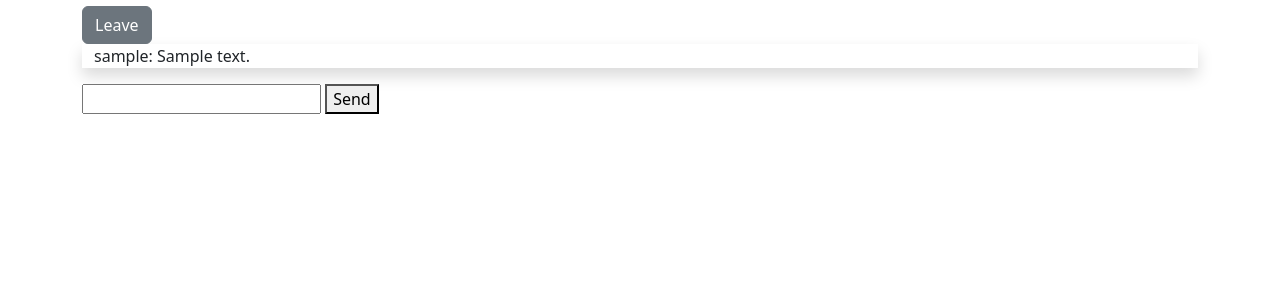
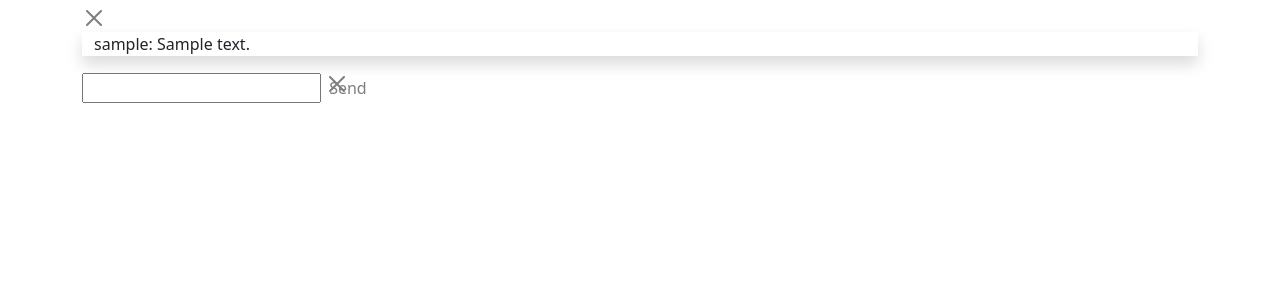
Before and after one commit to Ecode2/E_chat, a Flask app: page /chat/1 in a window 1280 px wide. Shown: the part 130-428 px from the top of the page. Run offline with Flask 3, Linux system fonts and the light colour scheme; a user stored in the database is signed in; tables that the repository leaves empty hold one stand-in row (values such as "Sample post"); some libraries are stand-ins or nearby versions.

Commit message:
Initial commit

```diff
--- a/E_chat/__init__.py
+++ b/E_chat/__init__.py
@@ -46,3 +46,12 @@ def create_app(config_filename= None):
     sio.init_app(app)
 
     return app
+
+
+
+if __name__=='__main__':
+
+    from E_chat.events import sio
+    app = create_app()
+
+    sio.run(app=app)
--- a/E_chat/templates/room.html
+++ b/E_chat/templates/room.html
@@ -10,7 +10,7 @@
 
 
 {% block content %}
-    <a href="{{ url_for('home.index') }}" class="btn btn-secondary top left" onclick="leaveroom()"> Leave </a>
+    <a href="{{ url_for('home.index') }}" onclick="leaveroom()"> <button type="button" class="btn-close"></button> </a>
     <ul class="container-sm shadow" style="list-style: none;" id="messages">
 
         {% for chat in chats %}
@@ -27,7 +27,7 @@
     </ul>
     <form id="msg-form">
         <input type="text" id="msg-input" autocomplete="off">
-        <button type="submit">Send</button>
+        <button type="submit" class="btn-close">Send</button>
     </form>
 {% endblock content %}
 
--- a/E_chat/views/frontend/chat.py
+++ b/E_chat/views/frontend/chat.py
@@ -25,10 +25,7 @@ def room(room_id):
         session["rid"] = room_id
         return redirect(url_for("home.index", roomvalidate='True'))
 
-    # reset session values
-    session["rid"] = ""
-    session["room_id"] = ""
-    session["room_validate"] = 'False'
+
 
     room = Chatroom.query.filter_by(id=room_id).first()
     chats = Chat.query.filter_by(room_id=room_id)
@@ -51,6 +48,10 @@ def on_leave(data):
     leave_room(room_id)
     emit("message", {"sender": "System", "message": f"{current_user.username} left the room "}, room=room_id, broadcast=True)
     print("Left room")
+    # reset session values
+    session["rid"] = ""
+    session["room_id"] = ""
+    session["room_validate"] = 'False'
 
 
 @sio.on("message")
--- a/run.py
+++ /dev/null
@@ -1,7 +0,0 @@
-from E_chat import create_app
-from E_chat.events import sio
-
-app = create_app()
-
-if __name__=='__main__':
-    sio.run(app=app, host="0.0.0.0", port=5000)
--- a/setup.py
+++ b/setup.py
@@ -1,7 +1,7 @@
 from setuptools import find_packages, setup
 
 setup(
-    name='E_chat',
+    name="E_chat",
     version="1.0.0",
     description="A chat web application",
     author="E-code",
@@ -10,5 +10,5 @@ setup(
     packages=find_packages(),
     include_package_data=True,
     zip_safe=False,
-    install_requires=['flask',],
+    install_requires=["flask",],
 )
```
Also changed, not shown: README.md (added), pyproject.toml (added), 2 other files.
